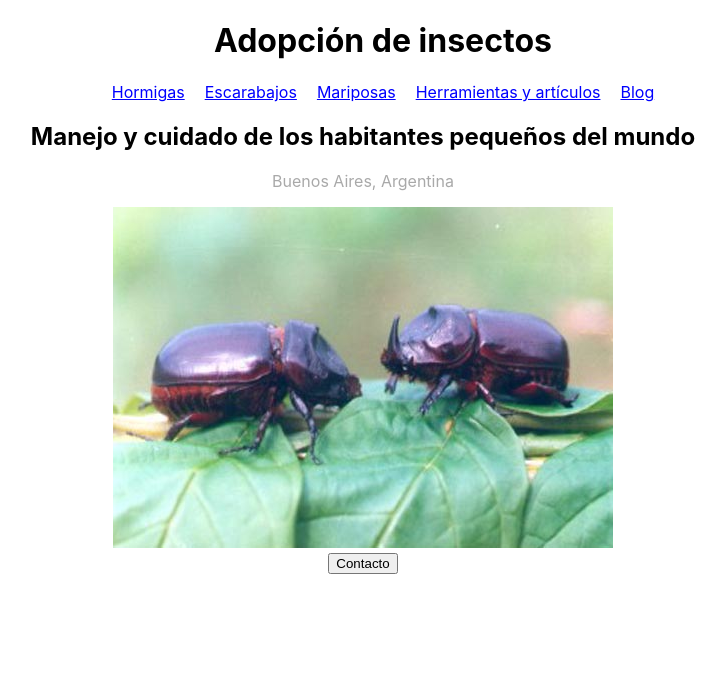
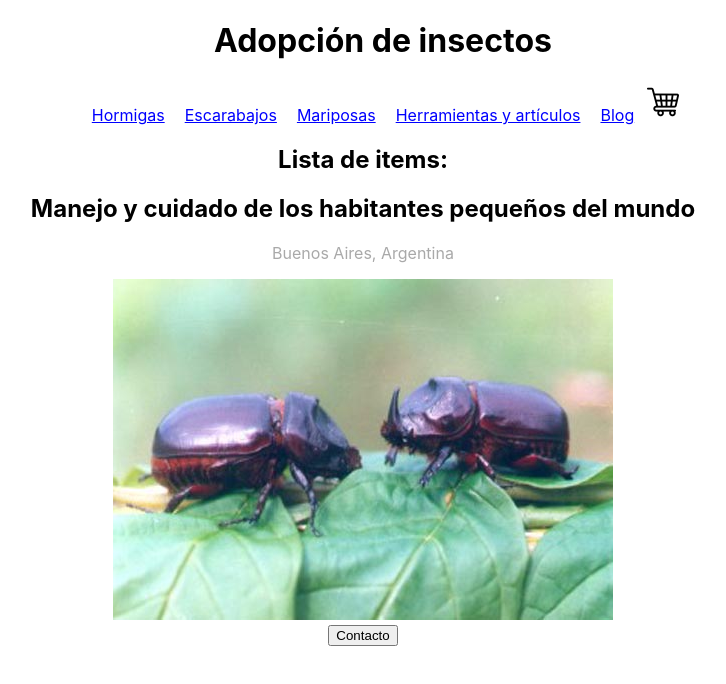
Before and after one commit to marcosb2001/reactapp34710, a React (Create React App) app: page / in a window 1280 px wide. Shown: the top 684 px of the page, without its empty margins (277-1003 px from the left). Built offline with nearby package versions, Linux system fonts and the light colour scheme.

Commit message:
desafio 3

```diff
--- a/src/App.js
+++ b/src/App.js
@@ -1,21 +1,29 @@
 import img from "./images/beetle.jpg";
+import img2 from "./images/drawing.png"
 import './App.css';
 import NavBar from "./components/NavBar";
-
+import ItemListContainer from "./components/ItemListContainer"
 
 function App() {
 
   const styles = {marginTop : "20px", color : "darkgray"};
+  let location = "Buenos Aires, Argentina"
+
+  const ItemList = {
+    greeting: "Lista de items:"
+  }
 
   return (
     <div className="App">
       <NavBar/>
+      <ItemListContainer data={ItemList}/>
 
       <h2 className='ache1'>Manejo y cuidado de los habitantes pequeños del mundo</h2>
-      <p style={ styles }>Buenos Aires, Argentina</p>
+      <p style={ styles }>{location}</p>
       <img src={img}/>
       <br />
       <button onClick={ ()=> alert("hola")}>Contacto</button>
+
     </div>
   );
 }
--- /dev/null
+++ b/src/components/ItemListContainer.jsx
@@ -0,0 +1,12 @@
+
+function ItemListContainer(props) {
+
+    console.log(props)
+    return (
+        <h2>{props.data.greeting}</h2>
+    )
+
+
+}
+
+export default ItemListContainer;
--- a/src/components/NavBar.js
+++ b/src/components/NavBar.js
@@ -1,6 +1,14 @@
+import imgCart from "../images/cart.png"
+
 function NavBar() {
 
     const aStyles = {margin : "10px", color : "blue"};
+
+    function CartWidget() {
+        return (
+            <img src={imgCart} alt="" />
+        )
+    }
 
     return (
         <ul>
@@ -10,7 +18,7 @@ function NavBar() {
             <a href="" style={aStyles}>Mariposas</a>
             <a href="" style={aStyles}>Herramientas y artículos</a>
             <a href="" style={aStyles}>Blog</a>
-
+            <CartWidget/>
         </ul>
     )
 }
```
Also changed, not shown: src/images/cart.png (added).
